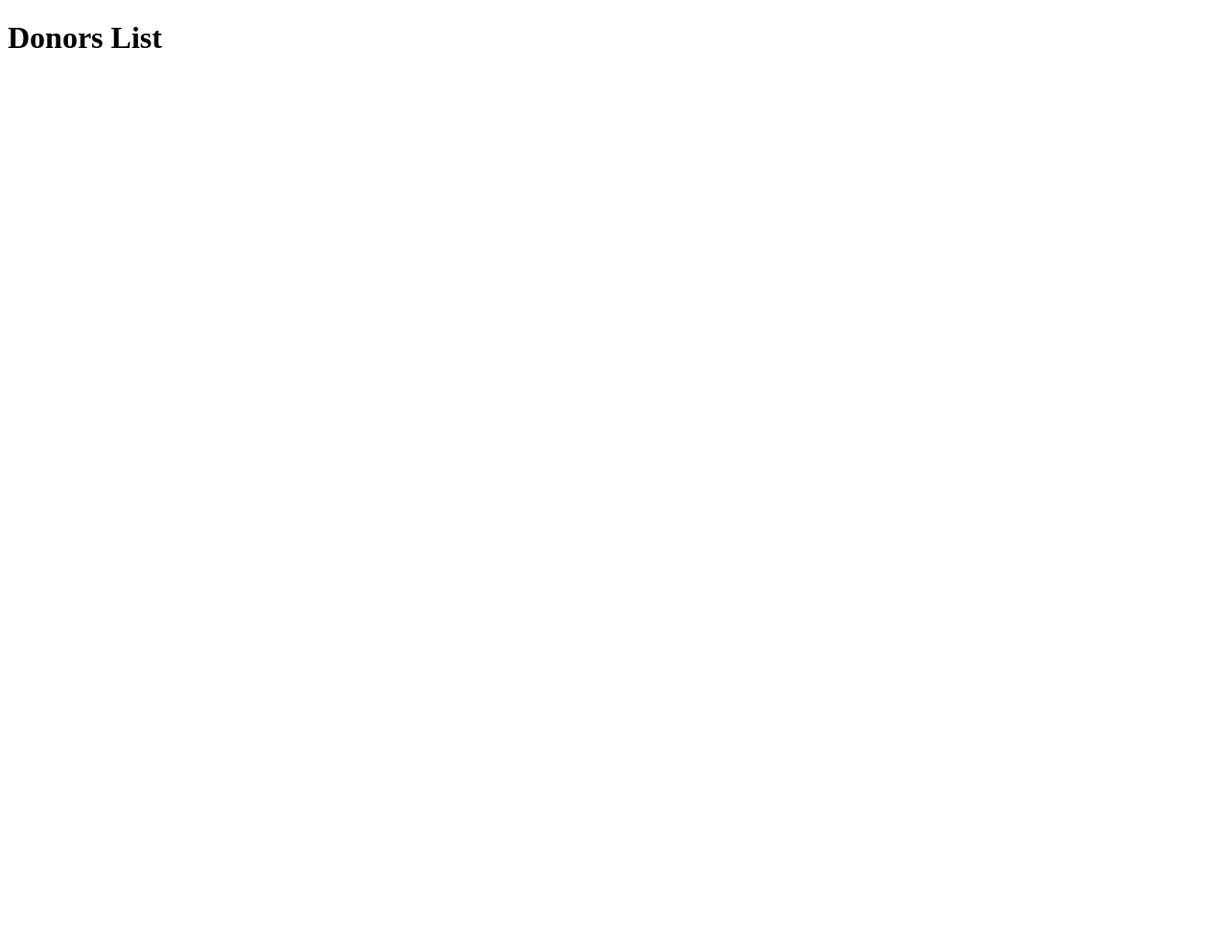
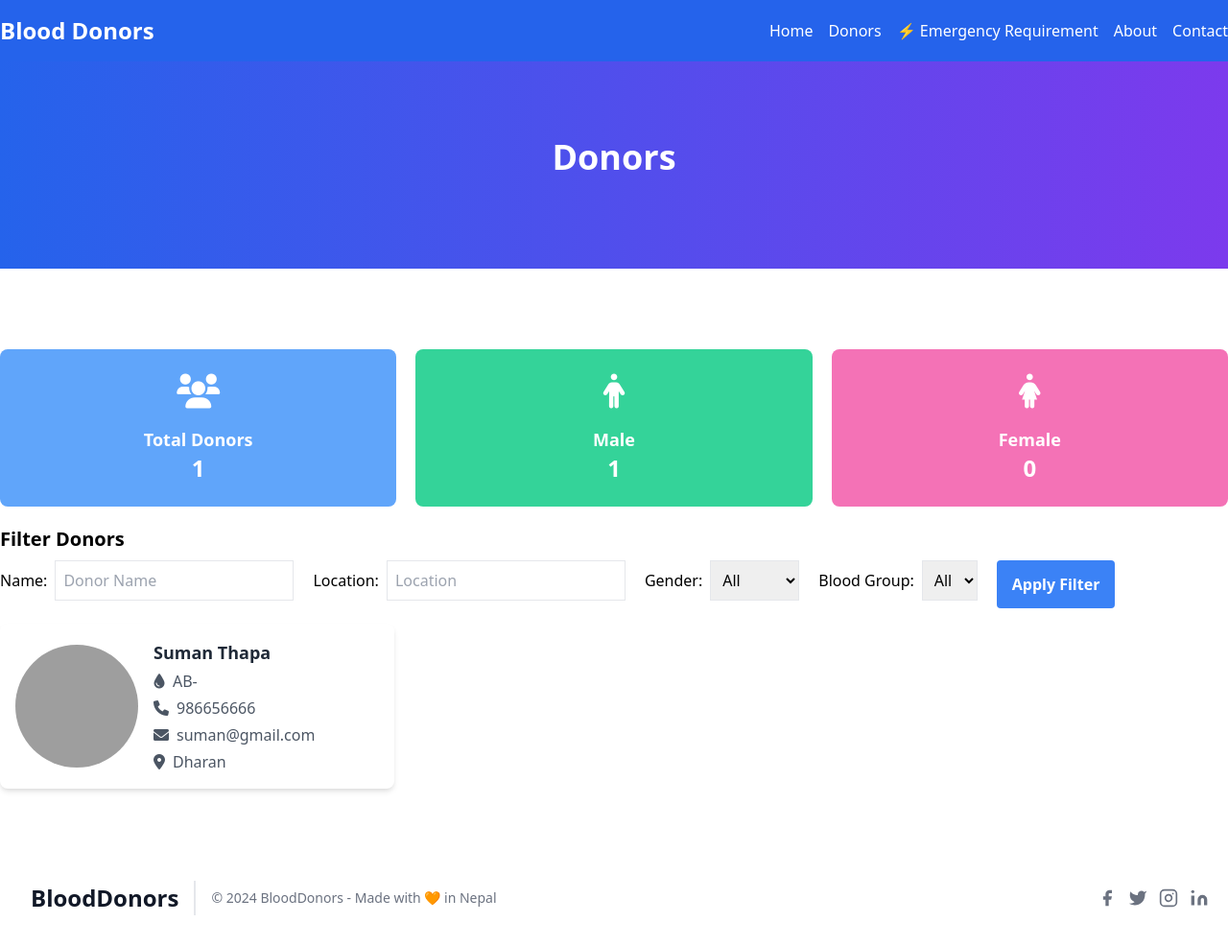
Before and after one commit to aaravcreator/django_workshop, a Django app: page /list_donors/ in a window 1280 px wide. Before the commit the page is almost empty. Shown: the whole page at 96% size. Before the commit the page ends 50 px from the top, so only its background shows below. Run offline with Django 4.2, Linux system fonts and the light colour scheme; data comes from the database, SQL or seed files in the repository; both versions use the stored data as it was after the commit; grey boxes are pictures that could not be loaded.

Commit message:
updated template

```diff
--- a/app/views.py
+++ b/app/views.py
@@ -3,25 +3,32 @@ from random import randint
 # Create your views here.
 from .models import  Person,Gender
 def list_donors(request):
-    donor_person = Person.objects.all()
-    adult_donors = Person.objects.filter(age=18)
+    donor_person = Person.objects.filter(approved=True)
+    total_donors = donor_person.count()
+    male_donors = Person.objects.filter(gender__title="MALE").count()
+    female_donors = Person.objects.filter(gender__title="FEMALE").count()
 
-    male = Gender.objects.get(id=1)
-    male_count = Person.objects.filter(gender=male).count()
 
-    print("Adult: ",adult_donors)
-    total_donors = donor_person.count()
-    print("TOTAL PERSON : ",total_donors )
-    for person in donor_person:
-        print(person.name)
-        print(person.blood_group)
-        print(person.age)
-        print("______")
 
+    # adult_donors = Person.objects.filter(age=18)
+    # total_donors = donor_person.count()
+    # male = Gender.objects.get(id=1)
+    # male_count = Person.objects.filter(gender=male).count()
+    # print("Adult: ",adult_donors)
+    # total_donors = donor_person.count()
+    # print("TOTAL PERSON : ",total_donors )
+    # for person in donor_person:
+    #     print(person.name)
+    #     print(person.blood_group)
+    #     print(person.age)
+    #     print("______")
     context = {
-
+        'donor_list':donor_person,
+        'total_donors':total_donors,
+        'male_donors':male_donors,
+        'female_donors':female_donors,
     }
-    return render(request,'list_donors.html',context)
+    return render(request,'donors.html',context)
 
 def home(request):
     random_data = randint(1,99)
--- /dev/null
+++ b/templates/donors.html
@@ -0,0 +1,170 @@
+<!DOCTYPE html>
+<html lang="en">
+<head>
+    <meta charset="UTF-8">
+    <meta name="viewport" content="width=device-width, initial-scale=1.0">
+    <title>Blood Donors</title>
+    <link href="https://cdnjs.cloudflare.com/ajax/libs/font-awesome/6.0.0-beta3/css/all.min.css" rel="stylesheet">
+    <link href="https://cdn.jsdelivr.net/npm/tailwindcss@2.2.19/dist/tailwind.min.css" rel="stylesheet">
+</head>
+<body class="h-screen">
+   <!-- Navigation Section -->
+    <nav class="bg-blue-600 text-white py-4">
+        <div class="container mx-auto flex justify-between items-center">
+            <!-- Logo -->
+            <a href="home.html" class="text-2xl font-semibold">Blood Donors</a>
+            <!-- Navigation Links -->
+            <ul class="flex space-x-4">
+                <li><a href="home.html" class="hover:text-gray-300">Home</a></li>
+
+                <li><a href="donors.html" class="hover:text-gray-300">Donors</a></li>
+                <li><a href="emergency.html" class="hover:text-gray-300">⚡️ Emergency Requirement</a></li>
+                <li><a href="about.html" class="hover:text-gray-300">About</a></li>
+                <li><a href="contact.html" class="hover:text-gray-300">Contact</a></li>
+            </ul>
+        </div>
+    </nav>
+
+    <!-- Hero Section -->
+    <section class="bg-gradient-to-r from-blue-600 to-purple-600 text-white py-20">
+      <div class="container mx-auto text-center">
+          <h1 class="text-4xl font-semibold mb-4">Donors</h1>
+
+      </div>
+  </section>
+
+
+   <div class="py-16">
+    <div class="container mx-auto">
+
+<!-- Info Section -->
+      <div class="mt-5 flex justify-around  space-x-5">
+        <!-- Total Donors Card -->
+        <div class="w-full bg-blue-400 rounded-lg p-6 flex flex-col items-center justify-center">
+            <i class="fas fa-users text-4xl text-white mb-4"></i>
+            <h2 class="text-lg font-semibold text-white">Total Donors</h2>
+            <p class="text-2xl font-bold text-white">{{total_donors}}</p>
+        </div>
+
+        <!-- Male Persons Card -->
+        <div class="w-full bg-green-400 rounded-lg p-6 flex flex-col items-center justify-center">
+            <i class="fas fa-male text-4xl text-white mb-4"></i>
+            <h2 class="text-lg font-semibold text-white">Male</h2>
+            <p class="text-2xl font-bold text-white">{{male_donors}}</p>
+        </div>
+
+        <!-- Female Persons Card -->
+        <div class="w-full bg-pink-400 rounded-lg p-6 flex flex-col items-center justify-center">
+            <i class="fas fa-female text-4xl text-white mb-4"></i>
+            <h2 class="text-lg font-semibold text-white">Female</h2>
+            <p class="text-2xl font-bold text-white">{{female_donors}}</p>
+        </div>
+    </div>
+
+    <!-- Filter Section -->
+      <div class="mb-4 mt-5">
+        <h2 class="text-xl font-bold mb-2">Filter Donors</h2>
+        <form class="flex space-x-5">
+            <div class="flex items-center mb-2">
+                <label for="name" class="mr-2">Name:</label>
+                <input type="text" id="name" name="name" class="border p-2" placeholder="Donor Name">
+            </div>
+            <div class="flex items-center mb-2">
+                <label for="name" class="mr-2">Location:</label>
+                <input type="text" id="name" name="location" class="border p-2" placeholder="Location">
+            </div>
+            <div class="flex items-center mb-2">
+                <label for="gender" class="mr-2">Gender:</label>
+                <select id="gender" name="gender" class="border p-2">
+                    <option value="">All</option>
+                    <option value="male">Male</option>
+                    <option value="female">Female</option>
+                </select>
+            </div>
+            <div class="flex items-center mb-2">
+                <label for="blood-group" class="mr-2">Blood Group:</label>
+                <select id="blood-group" name="blood-group" class="border p-2">
+                    <option value="">All</option>
+                    <option value="A+">A+</option>
+                    <option value="B+">B+</option>
+                    <!-- Add more blood groups as necessary -->
+                </select>
+            </div>
+            <button type="submit" class="bg-blue-500 hover:bg-blue-600 text-white font-bold py-2 px-4 rounded">Apply Filter</button>
+        </form>
+    </div>
+    <!-- Donors Grid -->
+    <div class=" mx-auto grid grid-cols-1 md:grid-cols-2 lg:grid-cols-3 gap-6">
+    <!-- Person Card -->
+
+    {% for donor in donor_list %}
+    <div class="bg-white shadow-md rounded-lg overflow-hidden flex p-4 items-center">
+        <!-- Avatar -->
+        <div class="flex-shrink-0">
+            <img class="w-32 h-32 rounded-full" src="https://randomuser.me/api/portraits/men/1.jpg" alt="Avatar">
+        </div>
+        <!-- Details -->
+        <div class="ml-4">
+            <h2 class="text-lg font-semibold text-gray-800">{{donor.name}}</h2>
+            <div class="flex items-center text-gray-600 mt-1">
+                <i class="fas fa-tint mr-2"></i> <span>{{donor.blood_group}}</span>
+            </div>
+            <div class="flex items-center text-gray-600 mt-1">
+                <i class="fas fa-phone mr-2"></i> <span>{{donor.phone}}</span>
+            </div>
+            <div class="flex items-center text-gray-600 mt-1">
+                <i class="fas fa-envelope mr-2"></i> <span>{{donor.email}}</span>
+            </div>
+            <div class="flex items-center text-gray-600 mt-1">
+                <i class="fas fa-map-marker-alt mr-2"></i> <span>{{donor.address}}</span>
+            </div>
+        </div>
+
+    </div>
+    {% endfor %}
+
+
+
+
+    <!-- Additional Person Cards Go Here -->
+    <!-- Use similar structure with different data -->
+</div>
+    </div>
+   </div>
+    <footer class="text-gray-600 body-font">
+        <div class="container px-5 py-8 mx-auto flex items-center sm:flex-row flex-col">
+          <a class="flex title-font font-medium items-center md:justify-start justify-center text-gray-900">
+
+            <span class="ml-3 text-2xl font-bold">BloodDonors</span>
+          </a>
+          <p class="text-sm text-gray-500 sm:ml-4 sm:pl-4 sm:border-l-2 sm:border-gray-200 sm:py-2 sm:mt-0 mt-4">© 2024 BloodDonors - Made with 🧡 in Nepal
+          </p>
+          <span class="inline-flex sm:ml-auto sm:mt-0 mt-4 justify-center sm:justify-start">
+            <a class="text-gray-500">
+              <svg fill="currentColor" stroke-linecap="round" stroke-linejoin="round" stroke-width="2" class="w-5 h-5" viewBox="0 0 24 24">
+                <path d="M18 2h-3a5 5 0 00-5 5v3H7v4h3v8h4v-8h3l1-4h-4V7a1 1 0 011-1h3z"></path>
+              </svg>
+            </a>
+            <a class="ml-3 text-gray-500">
+              <svg fill="currentColor" stroke-linecap="round" stroke-linejoin="round" stroke-width="2" class="w-5 h-5" viewBox="0 0 24 24">
+                <path d="M23 3a10.9 10.9 0 01-3.14 1.53 4.48 4.48 0 00-7.86 3v1A10.66 10.66 0 013 4s-4 9 5 13a11.64 11.64 0 01-7 2c9 5 20 0 20-11.5a4.5 4.5 0 00-.08-.83A7.72 7.72 0 0023 3z"></path>
+              </svg>
+            </a>
+            <a class="ml-3 text-gray-500">
+              <svg fill="none" stroke="currentColor" stroke-linecap="round" stroke-linejoin="round" stroke-width="2" class="w-5 h-5" viewBox="0 0 24 24">
+                <rect width="20" height="20" x="2" y="2" rx="5" ry="5"></rect>
+                <path d="M16 11.37A4 4 0 1112.63 8 4 4 0 0116 11.37zm1.5-4.87h.01"></path>
+              </svg>
+            </a>
+            <a class="ml-3 text-gray-500">
+              <svg fill="currentColor" stroke="currentColor" stroke-linecap="round" stroke-linejoin="round" stroke-width="0" class="w-5 h-5" viewBox="0 0 24 24">
+                <path stroke="none" d="M16 8a6 6 0 016 6v7h-4v-7a2 2 0 00-2-2 2 2 0 00-2 2v7h-4v-7a6 6 0 016-6zM2 9h4v12H2z"></path>
+                <circle cx="4" cy="4" r="2" stroke="none"></circle>
+              </svg>
+            </a>
+          </span>
+        </div>
+      </footer>
+
+    </body>
+    </html>
--- a/templates/list_donors.html
+++ b/templates/list_donors.html
@@ -7,6 +7,13 @@
 </head>
 <body>
     <h1>Donors List</h1>
-
+    <h2>TOTAL DONORS : {{total_donors}}</h2>
+    <h2>Male DONORS : {{male_donors}}</h2>
+    <h2>Female DONORS : {{female_donors}}</h2>
+   {% for donor in donor_list %}
+    <h2>{{donor.name}}</h2>
+    <h3>{{donor.blood_group}}</h3>
+    <hr>
+   {% endfor %}
 </body>
 </html>
```
Also changed, not shown: db.sqlite3.
